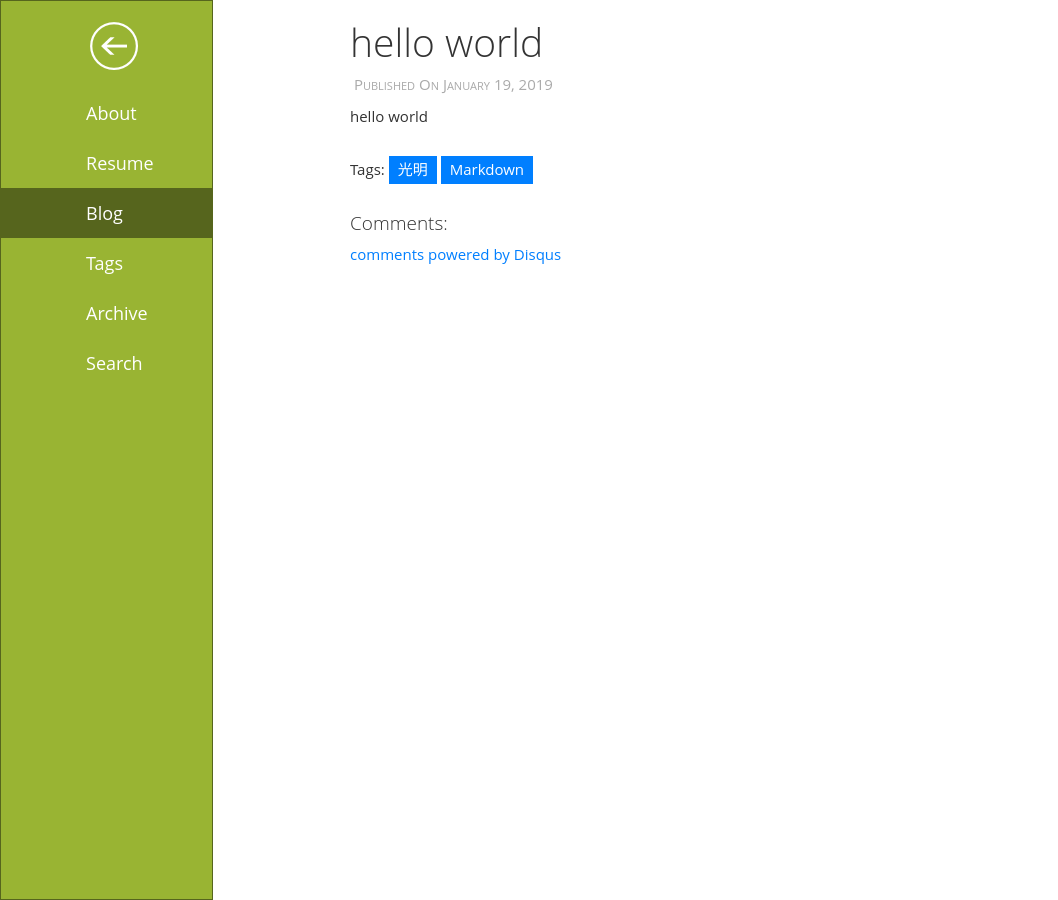
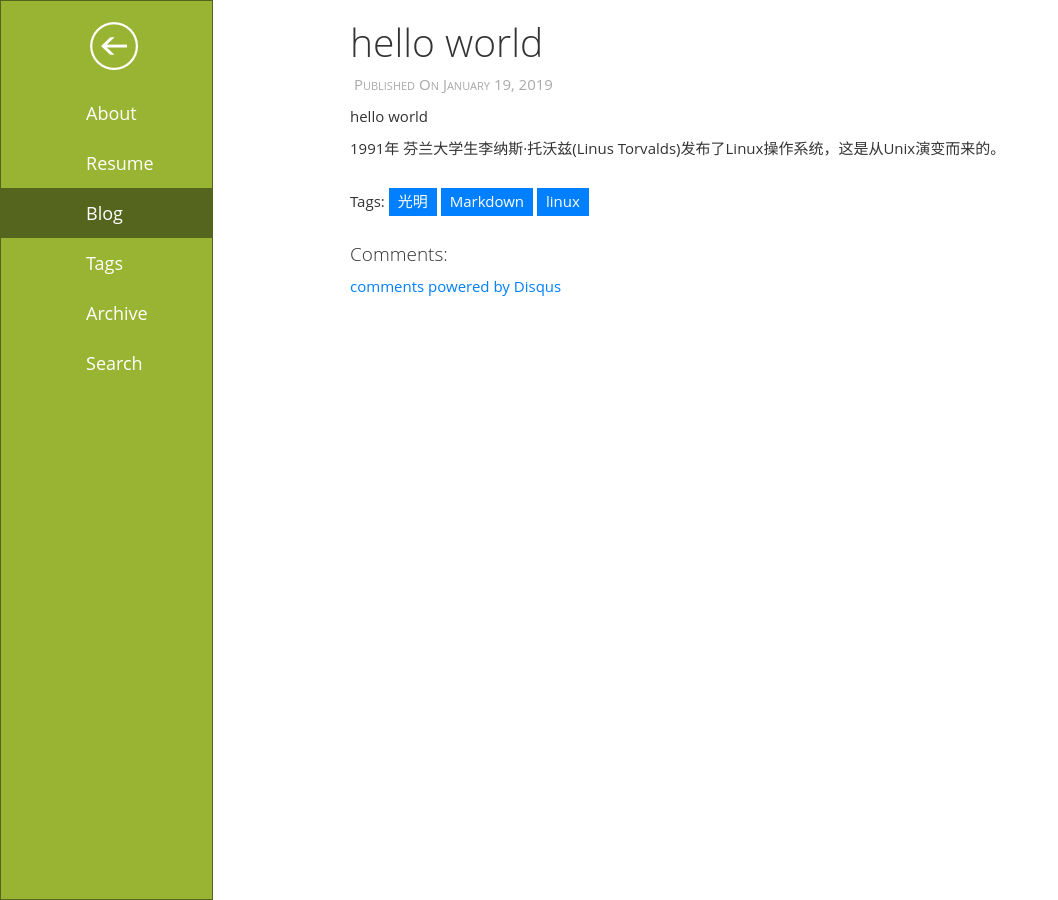
Before and after one commit to no1guangming/no1guangming.github.io, a Jekyll site: the page built from _posts/2019-01-19-hello-world.md, in a window 1280 px wide. Shown: the whole page, without its empty margins (0-1058 px from the left). Built offline with Jekyll 4.4.1, drawn with Linux system fonts in a browser that asks for light colours; a script that is not in the unit is left out; comment, search, counter and statistics services are not loaded.

Commit message:
Update 2019-01-19-hello-world.md

```diff
--- a/_posts/2019-01-19-hello-world.md
+++ b/_posts/2019-01-19-hello-world.md
@@ -3,6 +3,8 @@ layout: post
 title:  hello world
 date:   2019-01-19 17:00:00
 categories: hello world
-tags: 光明 Markdown
+tags: 光明 Markdown linux
 ---
 hello world
+
+1991年 芬兰大学生李纳斯·托沃兹(Linus Torvalds)发布了Linux操作系统，这是从Unix演变而来的。
```
